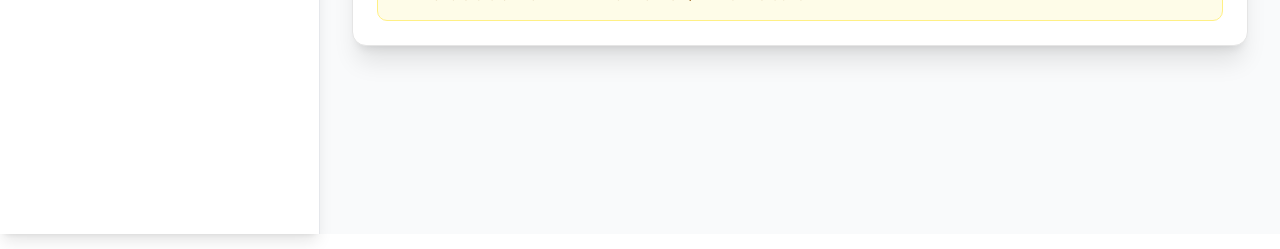
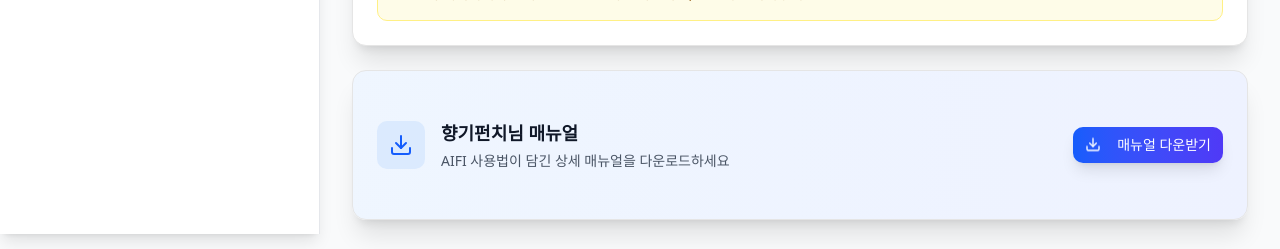
Before and after one commit to dokbun2/manual, a React (Vite) app: page /faq in a window 1280 px wide. Shown: the part 631-880 px from the top of the page. Built offline with nearby package versions, Linux system fonts and the light colour scheme.

Commit message:
향기펀치 매뉴얼 1
1

```diff
--- a/src/components/FAQPage.jsx
+++ b/src/components/FAQPage.jsx
@@ -2,7 +2,7 @@ import { useState } from 'react';
 import { motion } from "framer-motion";
 import { Card, CardContent, CardDescription, CardHeader, CardTitle } from '@/components/ui/card'
 import { Button } from '@/components/ui/button'
-import { HelpCircle, ChevronDown, ChevronUp, MessageSquare, FileQuestion, Settings, Zap, AlertCircle, BookOpen, FileJson } from 'lucide-react'
+import { HelpCircle, ChevronDown, ChevronUp, MessageSquare, FileQuestion, Settings, Zap, AlertCircle, BookOpen, FileJson, Download } from 'lucide-react'
 
 const FAQPage = () => {
   const [activeCategory, setActiveCategory] = useState(1);
@@ -302,6 +302,39 @@ const FAQPage = () => {
                 </div>
               </CardContent>
             </Card>
+
+            {/* 시작하기 섹션에만 매뉴얼 다운로드 버튼 추가 */}
+            {activeCategory === 1 && (
+              <motion.div
+                initial={{ opacity: 0, y: 20 }}
+                animate={{ opacity: 1, y: 0 }}
+                transition={{ duration: 0.5, delay: 0.2 }}
+                className="mt-6"
+              >
+                <Card className="shadow-xl bg-gradient-to-r from-blue-50 to-indigo-50">
+                  <CardContent className="p-6">
+                    <div className="flex items-center justify-between">
+                      <div className="flex items-center space-x-4">
+                        <div className="p-3 bg-blue-100 rounded-lg">
+                          <Download className="h-6 w-6 text-blue-600" />
+                        </div>
+                        <div>
+                          <h3 className="font-semibold text-lg text-gray-900">향기펀치님 매뉴얼</h3>
+                          <p className="text-sm text-gray-600 mt-1">AIFI 사용법이 담긴 상세 매뉴얼을 다운로드하세요</p>
+                        </div>
+                      </div>
+                      <Button
+                        onClick={() => window.open('https://drive.google.com/drive/folders/1JwuGSMwpN7be1RB9pn6viO8n0Va5h8Cq?usp=sharing', '_blank')}
+                        className="bg-gradient-to-r from-blue-600 to-indigo-600 hover:from-blue-700 hover:to-indigo-700 text-white px-6 py-3 rounded-lg shadow-lg hover:shadow-xl transform hover:scale-105 transition-all duration-200 font-medium"
+                      >
+                        <Download className="h-5 w-5 mr-2 animate-bounce" />
+                        매뉴얼 다운받기
+                      </Button>
+                    </div>
+                  </CardContent>
+                </Card>
+              </motion.div>
+            )}
           </motion.div>
         </div>
       </div>
--- a/src/components/Navigation.jsx
+++ b/src/components/Navigation.jsx
@@ -9,7 +9,6 @@ const Navigation = () => {
   const [isMenuOpen, setIsMenuOpen] = useState(false)
 
   const navItems = [
-    { path: '/', label: '홈' },
     { path: '/gem-guide', label: 'GEM지침' },
     { path: '/storyboard', label: '스토리보드' },
     { path: '/concept-art', label: '컨셉아트' },
```
